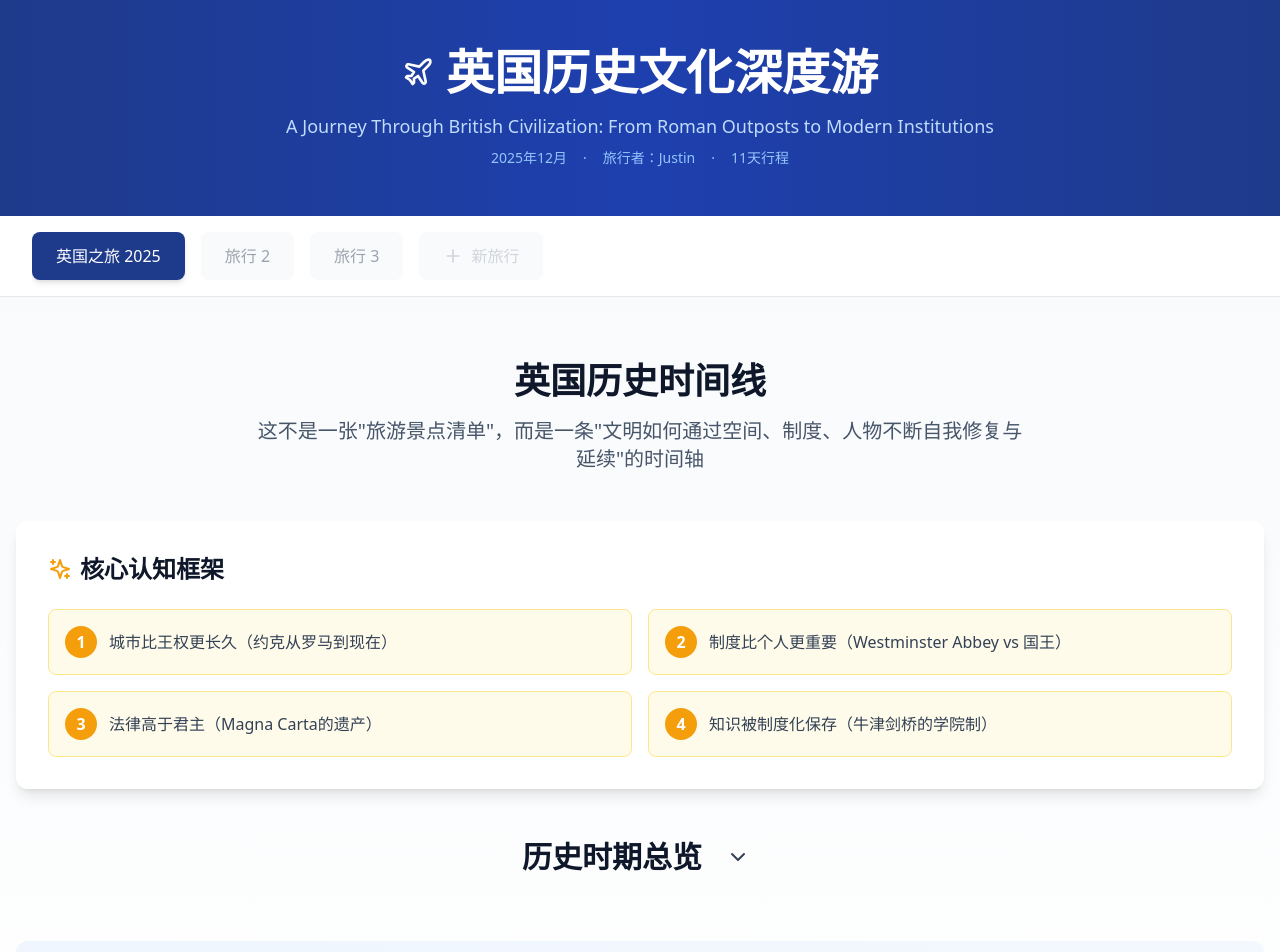
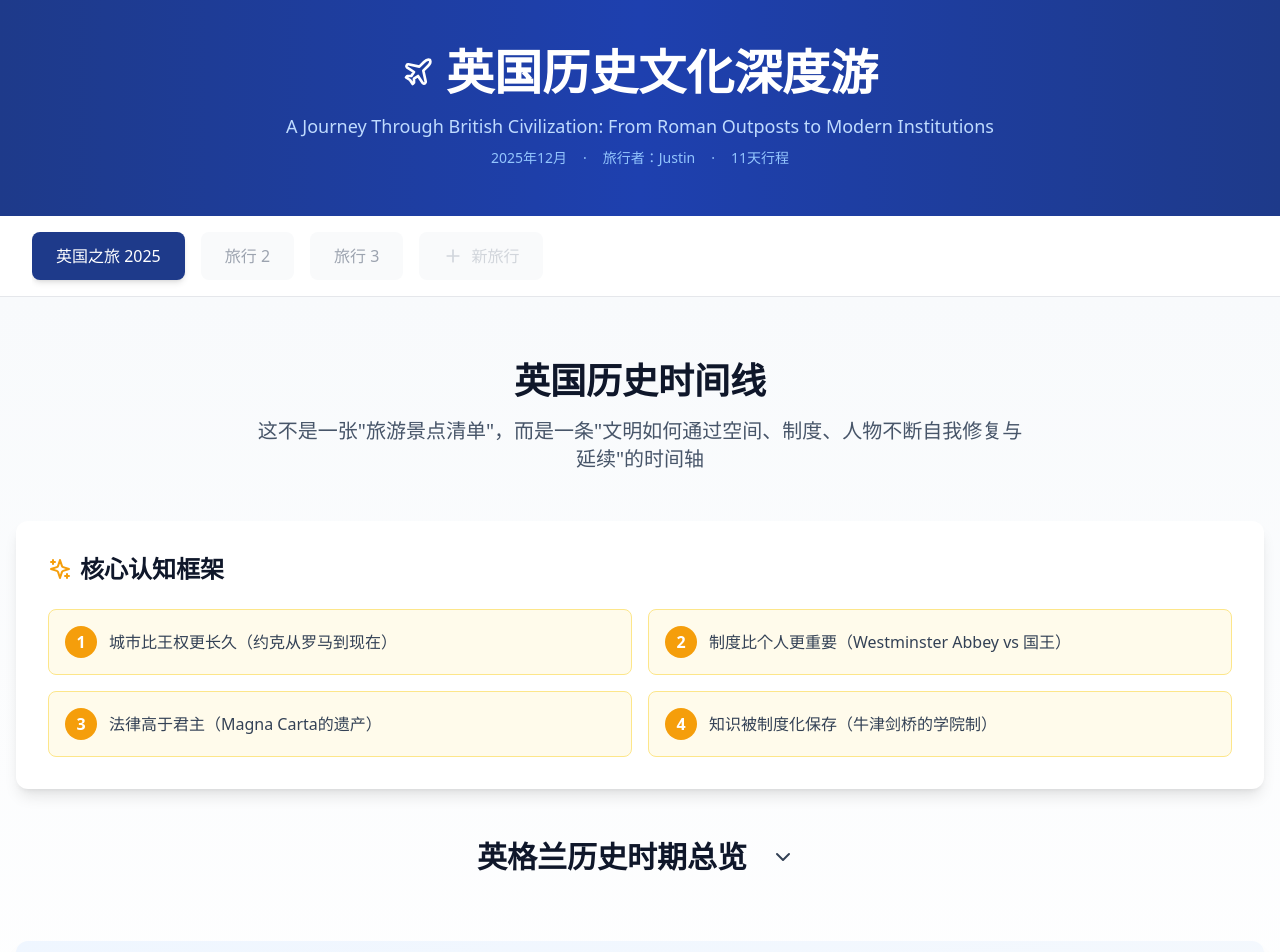
Before and after one commit to wwzjustin/trip-blogs-bolt, a React (Vite) app: page / in a window 1280 px wide. Shown: the top 952 px of the page. Built offline with nearby package versions, Linux system fonts and the light colour scheme.

Commit message:
Updated HistoricalOverview.tsx

```diff
--- a/src/components/HistoricalOverview.tsx
+++ b/src/components/HistoricalOverview.tsx
@@ -42,7 +42,7 @@ export const HistoricalOverview = () => {
         <div className="mb-16">
           <div className="flex items-center justify-center mb-8">
             <h3 className="text-3xl font-bold text-slate-900">
-              历史时期总览
+              英格兰历史时期总览
             </h3>
             <button
               onClick={() => setIsEnglandExpanded(!isEnglandExpanded)}
```
